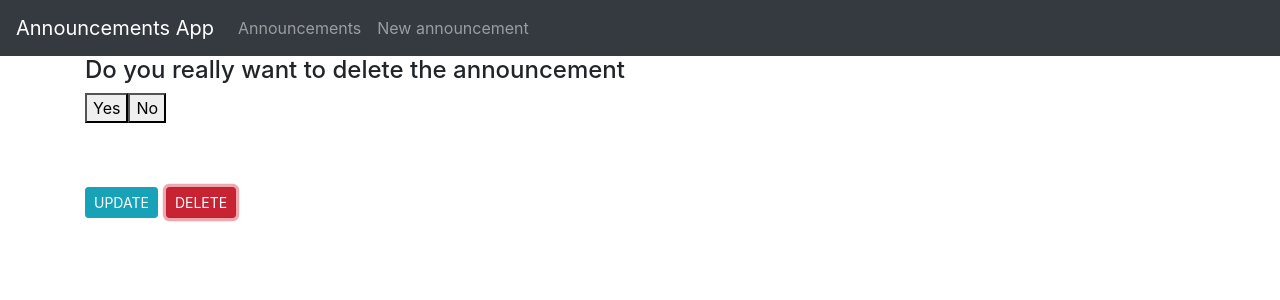
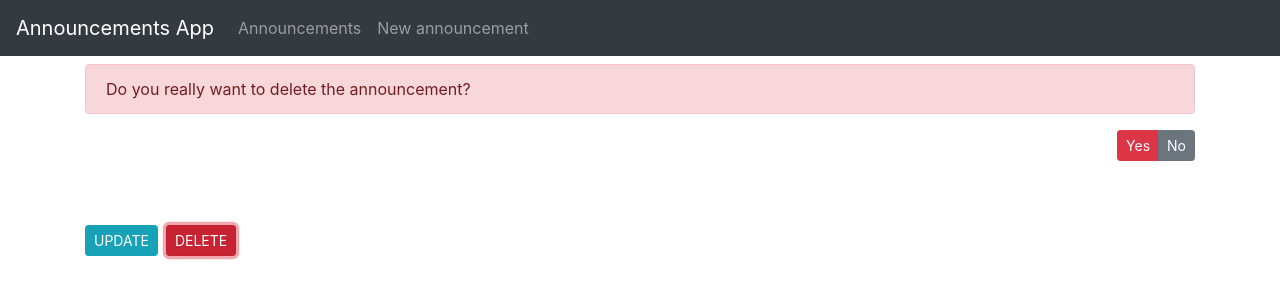
Before and after one commit to Yaroslav-Andrii/react-announcement, a React (Create React App) app: page /announcement/1 in a window 1280 px wide. Both pictures are taken after a click on the button "DELETE". Shown: the top 300 px of the page. Built offline with nearby package versions, Linux system fonts and the light colour scheme.

Commit message:
feat: add styles to Confirm component

```diff
--- a/src/components/Announcement.jsx
+++ b/src/components/Announcement.jsx
@@ -34,7 +34,7 @@ export const Announcement = ({ match }) => {
   return (
     <>
 
-    {isConfirm && <Confirm message="Do you really want to delete the announcement" callback={deleteAnnouncementCallback}/>}
+    {isConfirm && <Confirm message="Do you really want to delete the announcement?" callback={deleteAnnouncementCallback}/>}
     {redirectState && <Redirect to="/"/>}
     {
       changeMode
--- a/src/components/Confirm.jsx
+++ b/src/components/Confirm.jsx
@@ -8,9 +8,13 @@ export const Confirm = ({message, callback}) => {
 
   return (
     <>
-    <h4>{message}</h4>
-    <button onClick={clickHandler} name="true">Yes</button>
-    <button onClick={clickHandler} name="false">No</button>
+    <div className="alert alert-danger mt-2" role="alert">{message}</div>
+
+    <div className="btn-group float-right btn-group-sm" role="group" aria-label="Basic example">
+      <button className="btn btn-danger" onClick={clickHandler} name="true">Yes</button>
+      <button className="btn btn-secondary" onClick={clickHandler} name="false">No</button>
+    </div>
+    <div className="clearfix"></div>
     </>
   )
 }
```
